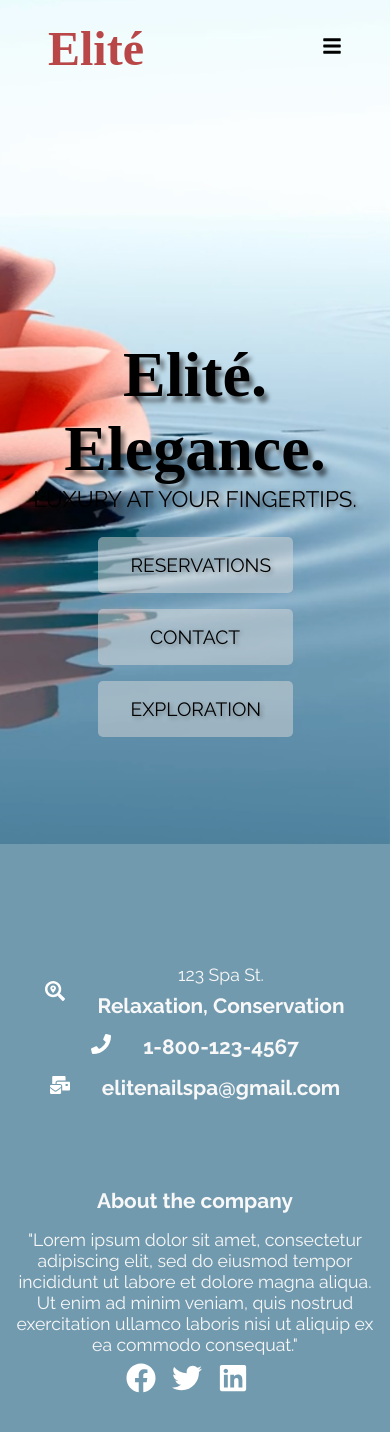
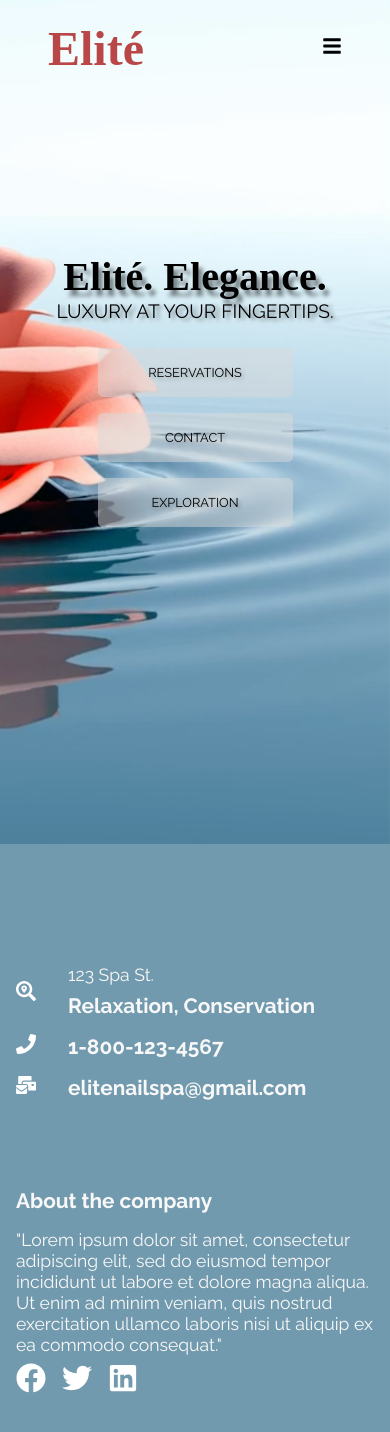
Before and after one commit to Amandapanda-hub/Elite-Elegance, a React (Create React App) app: page /#/ in a window 390 px wide. Shown: the top 1432 px of the page. Built offline with nearby package versions, Linux system fonts and the light colour scheme; the HTML template or start-up script is replaced by a standard one.

Commit message:
adding responsiveness -2

```diff
--- a/src/components/Footer/FooterStyles.css
+++ b/src/components/Footer/FooterStyles.css
@@ -52,29 +52,75 @@
     padding-top: 0;
 }
 
-@media screen and (max-width: 900px) { /* Tablet */
+/* Small devices (phones, up to 600px) */
+@media (max-width: 600px) {
     .footer-container {
         grid-template-columns: 1fr;
-        text-align: center; /* Centering the text */
+    }
+
+    .footer .left {
+        margin: left;
+    }
+
+    .right .social {
+        margin: left;
     }
 
     .footer h4 {
-        font-size: 1.5rem; /* Made font bigger */
+        font-size: 1.3rem;
     }
 
     .footer p {
-        font-size: 1.3rem; /* Made font bigger */
+        font-size: 1.1rem;
     }
 
     .footer .location {
-        justify-content: center; /* Centering flex items */
+        justify-content: flex-start; /* Adjust this */
     }
 }
 
-@media screen and (max-width: 640px) { /* Phone */
+/* Medium devices (tablets, 600px and up) */
+@media (min-width: 601px) and (max-width: 768px) {
     .footer-container {
         grid-template-columns: 1fr;
-        text-align: center; /* Centering the text */
+    }
+
+    .footer h4 {
+        font-size: 1.5rem;
+    }
+
+    .footer p {
+        font-size: 1.3rem;
+    }
+
+    .footer .location {
+        justify-content: flex-start; /* Adjust this */
+    }
+}
+
+/* @media screen and (max-width: 900px) {
+    .footer-container {
+        grid-template-columns: 1fr;
+        text-align: center;
+    }
+
+    .footer h4 {
+        font-size: 1.5rem;
+    }
+
+    .footer p {
+        font-size: 1.3rem;
+    }
+
+    .footer .location {
+        justify-content: center;
+    }
+} */
+
+/* @media screen and (max-width: 640px) {
+    .footer-container {
+        grid-template-columns: 1fr;
+        text-align: center;
     }
 
     .right .social {
@@ -82,14 +128,14 @@
     }
 
     .footer h4 {
-        font-size: 1.3rem; /* Made font bigger */
+        font-size: 1.3rem;
     }
 
     .footer p {
-        font-size: 1.1rem; /* Made font bigger */
+        font-size: 1.1rem;
     }
 
     .footer .location {
-        justify-content: center; /* Centering flex items */
+        justify-content: center;
     }
-}
+} */
--- a/src/pages/HomePage/components/Carousel/Carousel.css
+++ b/src/pages/HomePage/components/Carousel/Carousel.css
@@ -55,8 +55,6 @@
     letter-spacing: 6px;
   }
 
-
-
   .carousel-dots {
     position: absolute;
     bottom: 1rem;
@@ -78,7 +76,25 @@
 
   /* #b94747 */
 
-  @media screen and (max-width:1240px) {
+  @media screen and (max-width: 1500px) {
+
+    .carousel-header h1 {
+      font-size: 3.5rem; /* Adjust as needed */
+    }
+
+  }
+
+  @media screen and (max-width: 1300px) {
+
+    .carousel-header h1 {
+      font-size: 3rem; /* Adjust as needed */
+    }
+
+  }
+
+
+@media screen and (max-width: 1240px) {
+
     .carousel-header,
     .carousel-container,
     .carousel-slide,
--- a/src/pages/HomePage/components/Video/Video.css
+++ b/src/pages/HomePage/components/Video/Video.css
@@ -62,7 +62,7 @@
     background-color: rgba(218, 218, 218, 0.5);
 }
 
-@media screen and (max-width: 640px) {
+/* @media screen and (max-width: 640px) {
     .content h1 {
         font-size: 3rem;
     }
@@ -78,4 +78,56 @@
         margin: 1rem auto;
         padding: 1rem 2rem;
     }
+} */
+
+/* -------------------------------------------------------------------------- */
+
+/* Small devices (phones, up to 600px) */
+@media (max-width: 600px) {
+    .hero .content {
+        top: 30vh;
+    }
+
+    .hero .content h1 {
+        font-size: 2.5rem;
+    }
+
+    .hero .content p {
+        font-size: 1.2rem;
+        margin-bottom: 1.6rem;
+
+    }
+    .hero .content .btn {
+        font-size: 0.8rem;
+        display: grid;
+        width: 50%;
+        margin: 1rem auto;
+        padding: 1rem 2rem;
+    }
 }
+
+/* Medium devices (tablets, 600px and up) */
+@media (min-width: 601px) and (max-width: 768px) {
+    .hero .content h1 {
+        font-size: 3rem;
+    }
+    .hero .content p {
+        font-size: 1.4rem;
+    }
+    .hero .content .btn {
+        font-size: 1rem;
+    }
+}
+
+/* Large devices (desktops, 769px and up) */
+@media (min-width: 769px) {
+    .hero .content h1 {
+        font-size: 4rem;
+    }
+    .hero .content p {
+        font-size: 1.8rem;
+    }
+    .hero .content .btn {
+        font-size: 1.2rem;
+    }
+}
```
